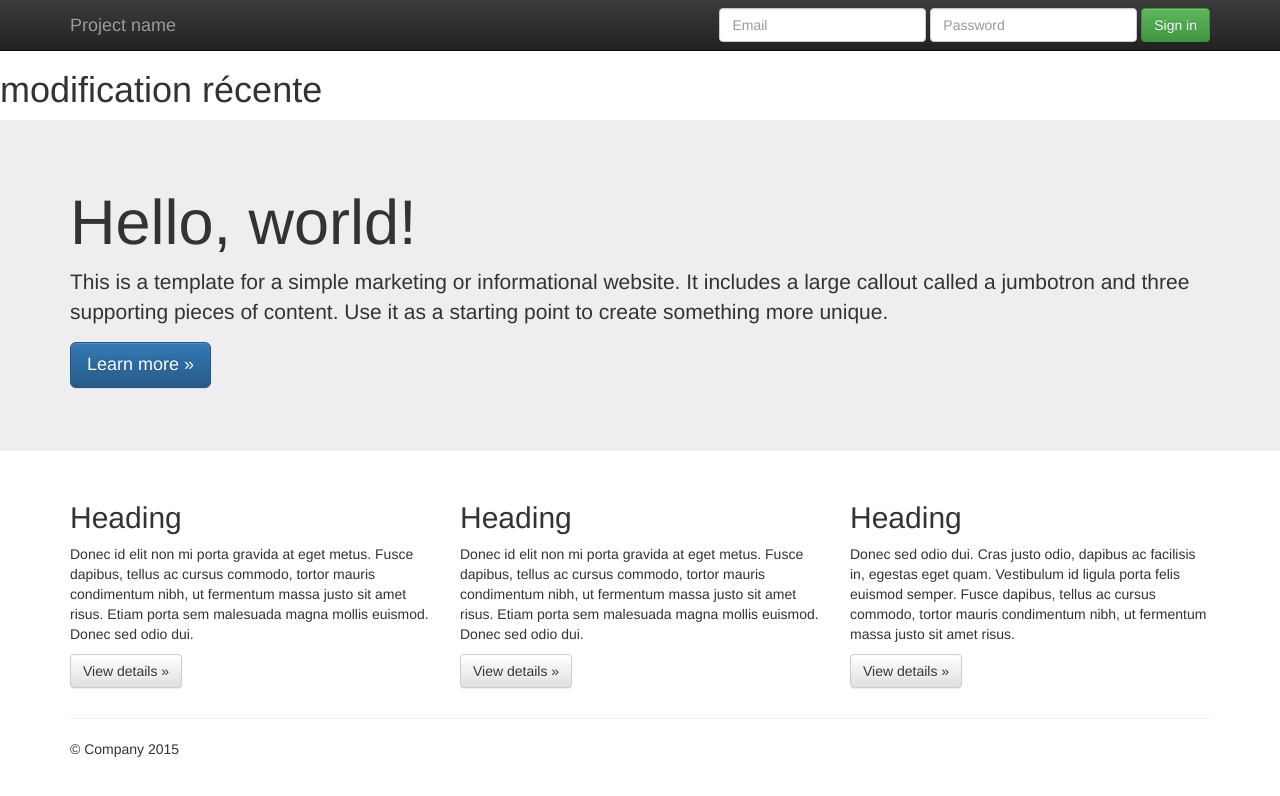
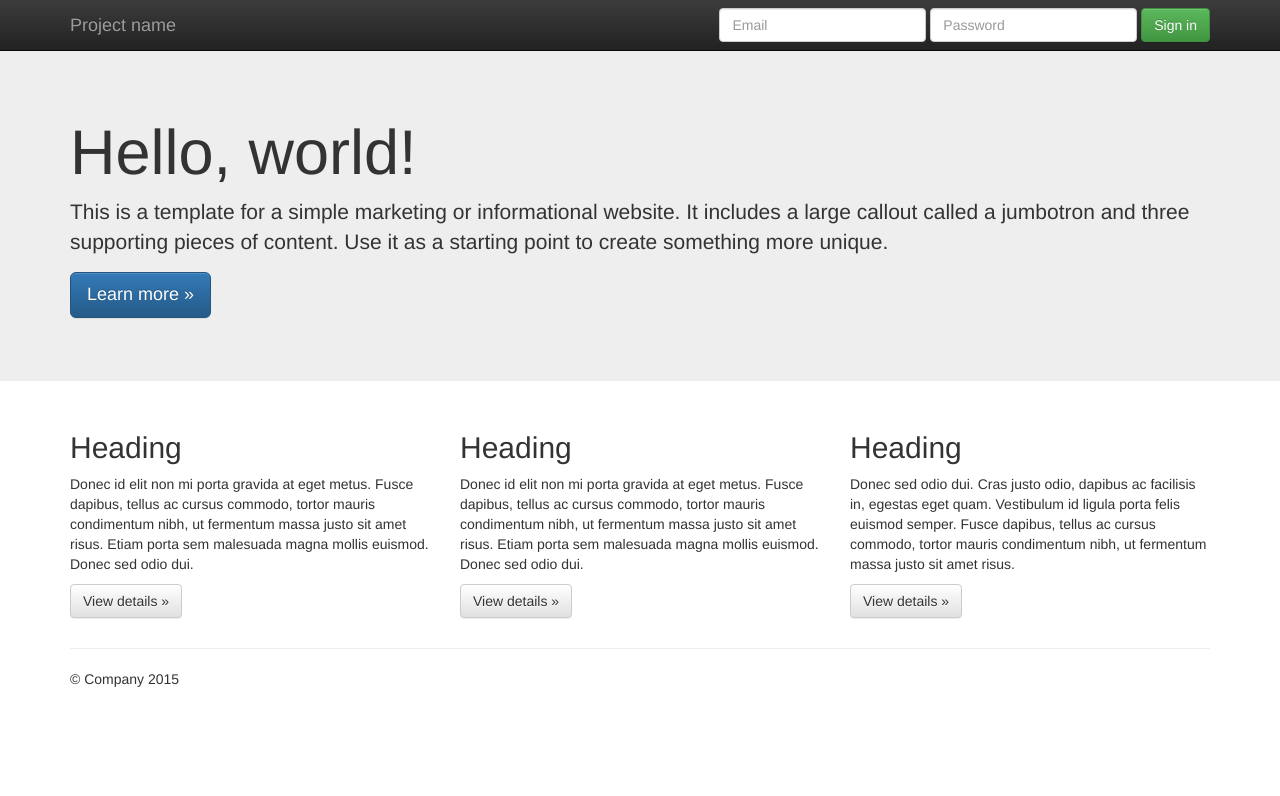
Before and after one commit to othmane-qr/MONSITEWEB, a plain HTML site: page index.html in a window 1280 px wide. Drawn offline with nearby package versions, Linux system fonts and the light colour scheme.

Commit message:
supression

```diff
--- a/index.html
+++ b/index.html
@@ -24,8 +24,7 @@
         <script src="js/vendor/modernizr-2.8.3-respond-1.4.2.min.js"></script>
     </head>
     <body>
-         <h1> modification
-récente </h1>
+
         <!--[if lt IE 8]>
             <p class="browserupgrade">You are using an <strong>outdated</strong> browser. Please <a href="http://browsehappy.com/">upgrade your browser</a> to improve your experience.</p>
         <![endif]-->
```
